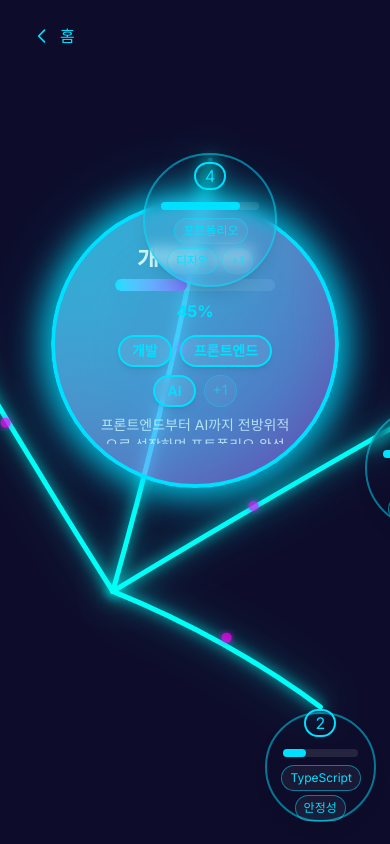
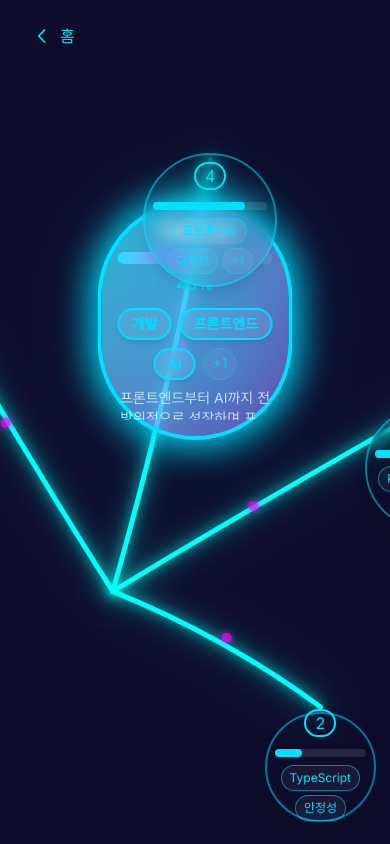
Before and after one commit to sjwoo1999/branchify, a Next.js app: page /goal/0 in a window 390 px wide. Built offline with nearby package versions, Linux system fonts and the light colour scheme.

Commit message:
Make nodes and layout responsive

```diff
--- a/src/app/goal/[id]/page.tsx
+++ b/src/app/goal/[id]/page.tsx
@@ -251,7 +251,7 @@ export default function GoalDetailPage({ params }: PageProps) {
           홈
         </Link>
       </header>
-      <main ref={containerRef} className="flex-1 flex flex-col items-center justify-center gap-12 px-4 overflow-hidden relative">
+      <main ref={containerRef} className="flex-1 flex flex-col items-center justify-center gap-12 px-2 md:px-4 overflow-hidden relative">
         {/* 네온 곡선 SVG 오버레이 */}
         <svg className="pointer-events-none absolute left-0 top-0 w-full h-full z-10" width="100%" height="100%"
           viewBox={`0 0 ${containerRef.current?.offsetWidth || 1920} ${containerRef.current?.offsetHeight || 1080}`}
@@ -301,8 +301,8 @@ export default function GoalDetailPage({ params }: PageProps) {
         </svg>
         {/* 메인 목표 뉴런 노드 */}
         <div ref={mainRef} className="absolute left-1/2 top-32 -translate-x-1/2 z-20 group mb-2">
-          <div className="w-72 h-72 md:w-96 md:h-96 rounded-full bg-gradient-to-br from-neon-cyan/80 to-neon-purple/60 border-4 border-neon-cyan shadow-2xl neon-glow-cyan flex flex-col items-center justify-center p-10 hover:scale-105 transition-all duration-300 group-hover:border-neon-purple relative animate-pulse-slow">
-            <h2 className="text-2xl font-extrabold mb-3 text-white group-hover:text-neon-cyan transition-colors text-center truncate max-w-full drop-shadow-2xl" title={goal.title} aria-label={`목표 제목: ${goal.title}`}>
+          <div className="w-full max-w-xs h-60 md:w-96 md:h-96 rounded-full bg-gradient-to-br from-neon-cyan/80 to-neon-purple/60 border-4 border-neon-cyan shadow-2xl neon-glow-cyan flex flex-col items-center justify-center p-4 md:p-10 hover:scale-105 transition-all duration-300 group-hover:border-neon-purple relative animate-pulse-slow">
+            <h2 className="text-base md:text-2xl font-extrabold mb-3 text-white group-hover:text-neon-cyan transition-colors text-center truncate max-w-full drop-shadow-2xl" title={goal.title} aria-label={`목표 제목: ${goal.title}`}>
               {truncateText(goal.title, 12)}
             </h2>
             <div className="w-full max-w-40 mx-auto mb-3">
@@ -334,12 +334,12 @@ export default function GoalDetailPage({ params }: PageProps) {
             style={{
               left: positions.subs[idx]?.x ? positions.subs[idx].x - positions.subs[idx].size/2 : '50%',
               top: positions.subs[idx]?.y ? positions.subs[idx].y - positions.subs[idx].size/2 : '70%',
-              width: positions.subs[idx]?.size || 128,
-              height: positions.subs[idx]?.size || 128,
+              width: positions.subs[idx]?.size || (typeof window !== 'undefined' && window.innerWidth < 768 ? 160 : 224),
+              height: positions.subs[idx]?.size || (typeof window !== 'undefined' && window.innerWidth < 768 ? 160 : 224),
               transition: 'left 0.5s, top 0.5s, width 0.5s, height 0.5s',
             }}
           >
-            <div className="w-full h-full rounded-full bg-gradient-to-br from-glass/80 to-glass/40 border-2 border-neon-cyan/50 shadow-lg backdrop-blur-sm flex flex-col items-center justify-center p-4 hover:scale-105 transition-all duration-300 group-hover:border-neon-cyan">
+            <div className="w-full h-full rounded-full bg-gradient-to-br from-glass/80 to-glass/40 border-2 border-neon-cyan/50 shadow-lg backdrop-blur-sm flex flex-col items-center justify-center p-2 md:p-4 hover:scale-105 transition-all duration-300 group-hover:border-neon-cyan">
               <div className={`w-8 h-8 flex items-center justify-center rounded-full mb-2
                 ${sub.progress === 100 ? 'bg-neon-cyan text-white' : sub.progress > 0 ? 'border-2 border-neon-cyan text-neon-cyan' : 'border-2 border-white/30 text-white/50'}
               `} title="하위 목표 순서" aria-label={`하위 목표 순서: ${idx + 1}`}>
--- a/src/app/page.tsx
+++ b/src/app/page.tsx
@@ -340,7 +340,7 @@ export default function HomePage() {
         <h1 className="text-3xl font-bold bg-gradient-to-r from-neon-purple to-neon-cyan bg-clip-text text-transparent">Branchify</h1>
         <button className="border border-neon-cyan text-neon-cyan rounded-full px-6 py-2 hover:bg-neon-cyan/10 transition">새 목표</button>
       </header>
-      <main ref={containerRef} className="relative flex-1 flex flex-wrap items-center justify-center gap-8 px-8 overflow-hidden">
+      <main ref={containerRef} className="relative flex-1 flex flex-wrap items-center justify-center gap-4 md:gap-8 px-2 md:px-8 overflow-hidden">
         {/* 뉴런 연결 SVG 오버레이 */}
         <svg
           className="pointer-events-none absolute left-0 top-0 w-full h-full z-10"
@@ -444,7 +444,7 @@ export default function HomePage() {
               {/* 뉴런 노드 */}
               <div className="relative">
                 {/* 뉴런 본체 */}
-                <div className="w-80 h-80 rounded-full bg-gradient-to-br from-glass/80 to-glass/40 border-2 border-neon-cyan/50 shadow-lg backdrop-blur-sm flex flex-col items-center justify-center p-6 hover:scale-105 transition-all duration-300 group-hover:border-neon-cyan">
+                <div className="w-full max-w-xs h-60 md:w-80 md:h-80 rounded-full bg-gradient-to-br from-glass/80 to-glass/40 border-2 border-neon-cyan/50 shadow-lg backdrop-blur-sm flex flex-col items-center justify-center p-3 md:p-6 hover:scale-105 transition-all duration-300 group-hover:border-neon-cyan">
                   {/* 뉴런 돌출부 (axon) */}
                   <div className="absolute -right-4 top-1/2 transform -translate-y-1/2 w-8 h-2 bg-gradient-to-r from-neon-cyan to-transparent rounded-full opacity-60"></div>
                   <div className="absolute -left-4 top-1/2 transform -translate-y-1/2 w-8 h-2 bg-gradient-to-l from-neon-cyan to-transparent rounded-full opacity-60"></div>
@@ -452,7 +452,7 @@ export default function HomePage() {
                   <div className="absolute top-1/2 -left-4 transform -translate-y-1/2 w-2 h-8 bg-gradient-to-t from-neon-cyan to-transparent rounded-full opacity-60"></div>
                   {/* 기본 정보 */}
                   <div className="text-center max-w-[220px] mx-auto overflow-hidden">
-                    <h2 className="text-xl font-extrabold mb-2 text-white group-hover:text-neon-cyan transition-colors truncate max-w-full drop-shadow-xl" title={goal.title} aria-label={`목표 제목: ${goal.title}`}>
+                    <h2 className="text-base md:text-xl font-extrabold mb-2 text-white group-hover:text-neon-cyan transition-colors truncate max-w-full drop-shadow-xl" title={goal.title} aria-label={`목표 제목: ${goal.title}`}>
                       {truncateText(goal.title, 12)}
                     </h2>
                     {/* 대표 태그만 */}
```
